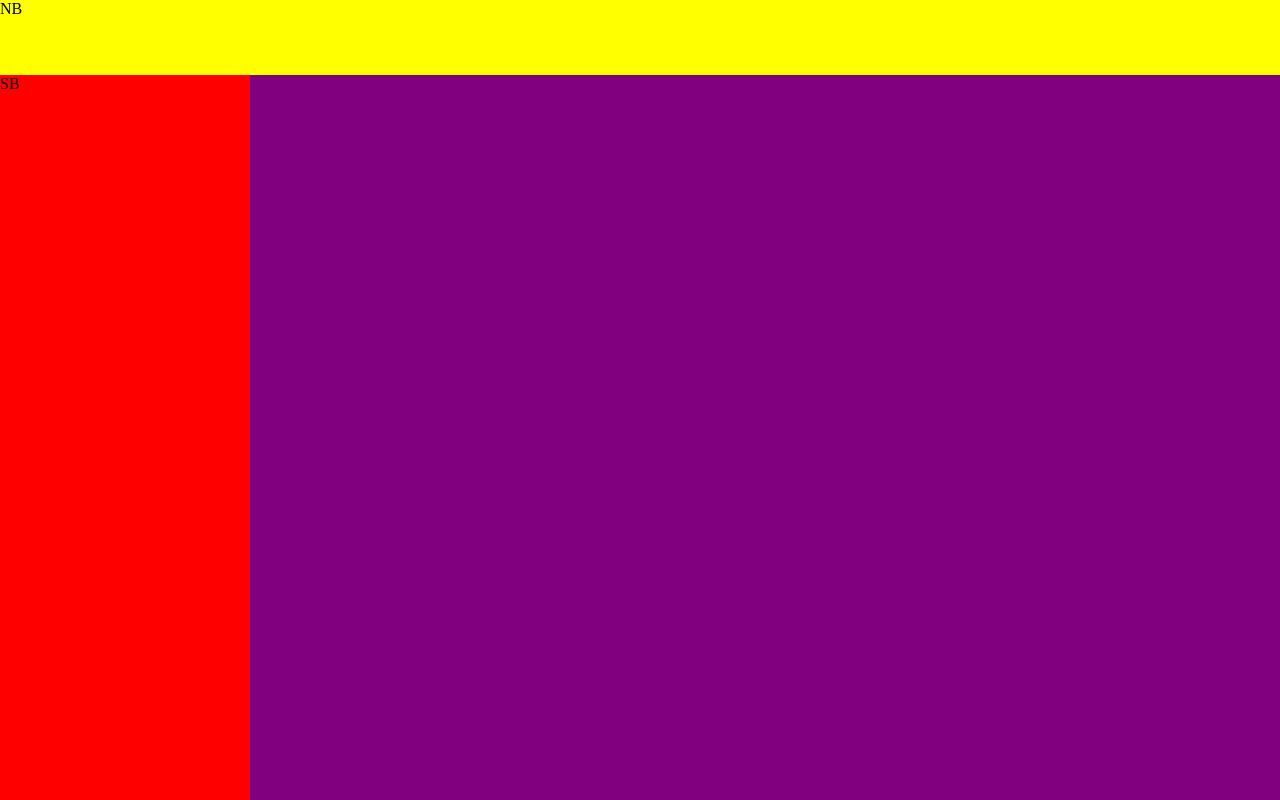
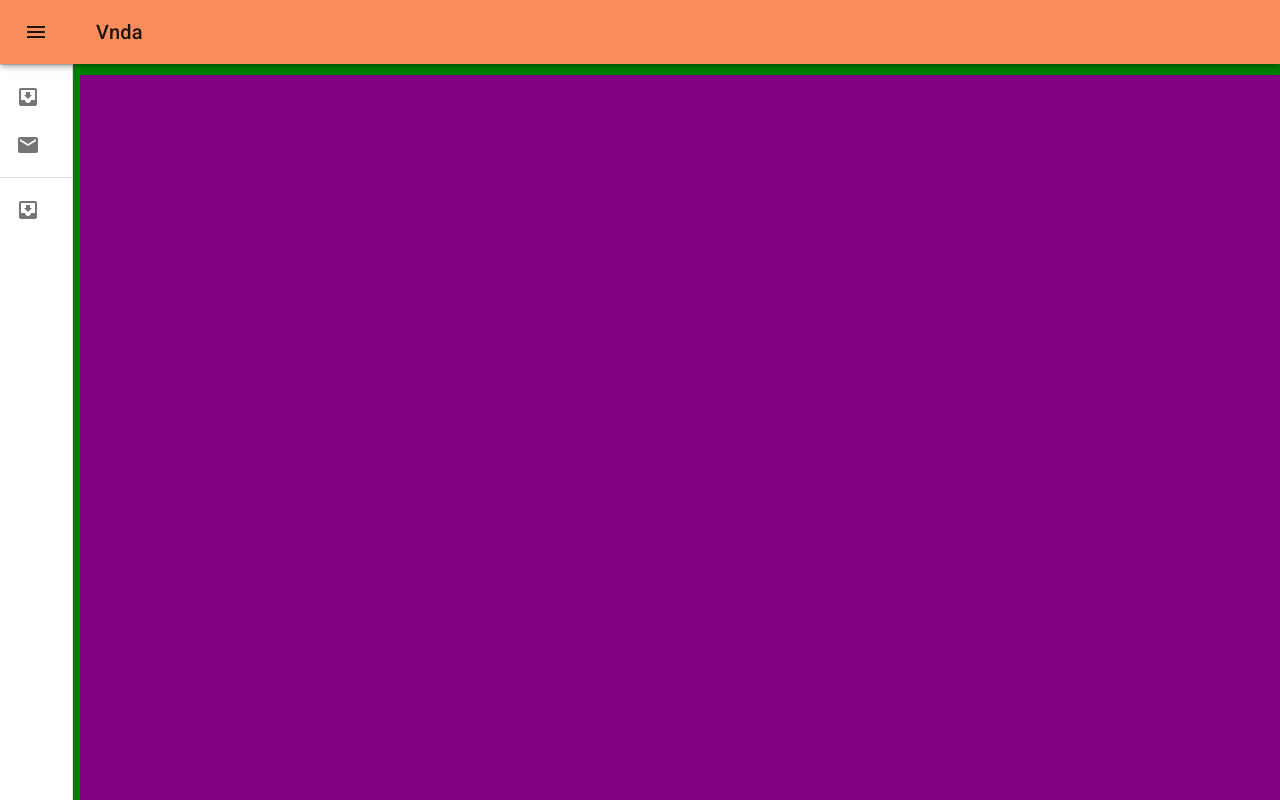
Before and after one commit to erickpeixoto/nextjs-typescript-tdd-react-swr, a Next.js app: page / in a window 1280 px wide. Built offline with nearby package versions, Linux system fonts and the light colour scheme.

Commit message:
style: add behavior on AppBar and Drawer

```diff
--- a/src/components/Layout/index.tsx
+++ b/src/components/Layout/index.tsx
@@ -1,11 +1,11 @@
-import React from 'react'
-// import SideBar from '@components/SideBar'
+import React, { useState } from 'react'
 import { Container, SideBar, NavBar, Content } from './styles'
 const Layout: React.FC = props => {
+  const [open, setOpen] = useState(false)
   return (
-    <Container>
-      <NavBar>NB</NavBar>
-      <SideBar>SB</SideBar>
+    <Container sidebar={open}>
+      <NavBar open={open} handleOpen={setOpen} />
+      <SideBar open={open} handleOpen={setOpen} />
       <Content>{props.children}</Content>
     </Container>
   )
--- a/src/components/Layout/styles.ts
+++ b/src/components/Layout/styles.ts
@@ -1,10 +1,10 @@
 import Styled from 'styled-components'
-import { Button as useButton } from '@lib/Wrapper'
+import { Drawer as useDrawer, AppBar } from '@lib/Wrapper'
 
-export const Button = Styled(useButton)`
-`
-
-export const Container = Styled.div`
+type Props = {
+  sidebar: boolean
+}
+export const Container = Styled.div<Props>`
     display: grid;
     grid-template-areas:
     'NB NB NB'
@@ -15,16 +15,16 @@ export const Container = Styled.div`
 
     grid-template-rows: 75px calc(100vh - 75px) auto; /* Height */
     grid-template-columns: ${(props: any) =>
-      props.sidebar ? '80px auto auto' : '250px auto auto'};
+      !props.sidebar ? '80px auto auto' : '250px auto auto'};
     transition:  grid-template-columns 600ms ease-in-out;
 `
-export const NavBar = Styled.div`
+export const NavBar = Styled(AppBar)`
   grid-area: NB;
   display: flex;
   background: yellow;
 `
 
-export const SideBar = Styled.div`
+export const SideBar = Styled(useDrawer)`
   grid-area: SB;
   display: flex;
   background: red;
--- a/src/components/SideBar/index.tsx
+++ /dev/null
@@ -1,6 +0,0 @@
-import React from 'react'
-import { Drawer } from './styles'
-
-const SideBar: React.FC = () => <Drawer open={true} />
-
-export default SideBar
--- a/src/components/SideBar/styles.ts
+++ /dev/null
@@ -1,5 +0,0 @@
-import Styled from 'styled-components'
-import { Drawer as useDrawer } from '@lib/Wrapper'
-
-export const Container = Styled.div``
-export const Drawer = Styled(useDrawer)``
--- a/src/components/lib/AppBar/index.tsx
+++ b/src/components/lib/AppBar/index.tsx
@@ -10,6 +10,7 @@ import MenuIcon from '@material-ui/icons/Menu'
 
 type Props = {
   open: boolean
+  handleOpen(open: boolean): void
 }
 const drawerWidth = 240
 
@@ -42,7 +43,7 @@ const useStyles = makeStyles(theme => ({
 
 const AppBarModule: React.FC<Props> = (props: Props) => {
   const classes = useStyles()
-  const { open } = props
+  const { open, handleOpen } = props
 
   return (
     <AppBar
@@ -56,7 +57,7 @@ const AppBarModule: React.FC<Props> = (props: Props) => {
         <IconButton
           color="inherit"
           aria-label="open drawer"
-          onClick={() => ({})}
+          onClick={() => handleOpen(!open)}
           edge="start"
           className={clsx(classes.menuButton, {
             [classes.hide]: open
--- a/src/components/lib/Drawer/index.tsx
+++ b/src/components/lib/Drawer/index.tsx
@@ -13,10 +13,10 @@ import ListItemIcon from '@material-ui/core/ListItemIcon'
 import ListItemText from '@material-ui/core/ListItemText'
 import InboxIcon from '@material-ui/icons/MoveToInbox'
 import MailIcon from '@material-ui/icons/Mail'
-import { AppBar } from '@lib/Wrapper'
 
 type Props = {
   open: boolean
+  handleOpen(open: boolean): void
 }
 
 const drawerWidth = 240
@@ -64,12 +64,10 @@ const useStyles = makeStyles(theme => ({
 const MiniDrawer: React.FC<Props> = (props: Props) => {
   const classes = useStyles()
   const theme = useTheme()
-  const { open } = props
-  console.warn({ theme })
+  const { open, handleOpen } = props
   return (
     <div className={classes.root}>
       <CssBaseline />
-      <AppBar open={open} />
       <Drawer
         variant="permanent"
         className={clsx(classes.drawer, {
@@ -84,7 +82,7 @@ const MiniDrawer: React.FC<Props> = (props: Props) => {
         }}
       >
         <div className={classes.toolbar}>
-          <IconButton>
+          <IconButton onClick={() => handleOpen(!open)}>
             {theme.direction === 'rtl' ? (
               <ChevronRightIcon />
             ) : (
```
